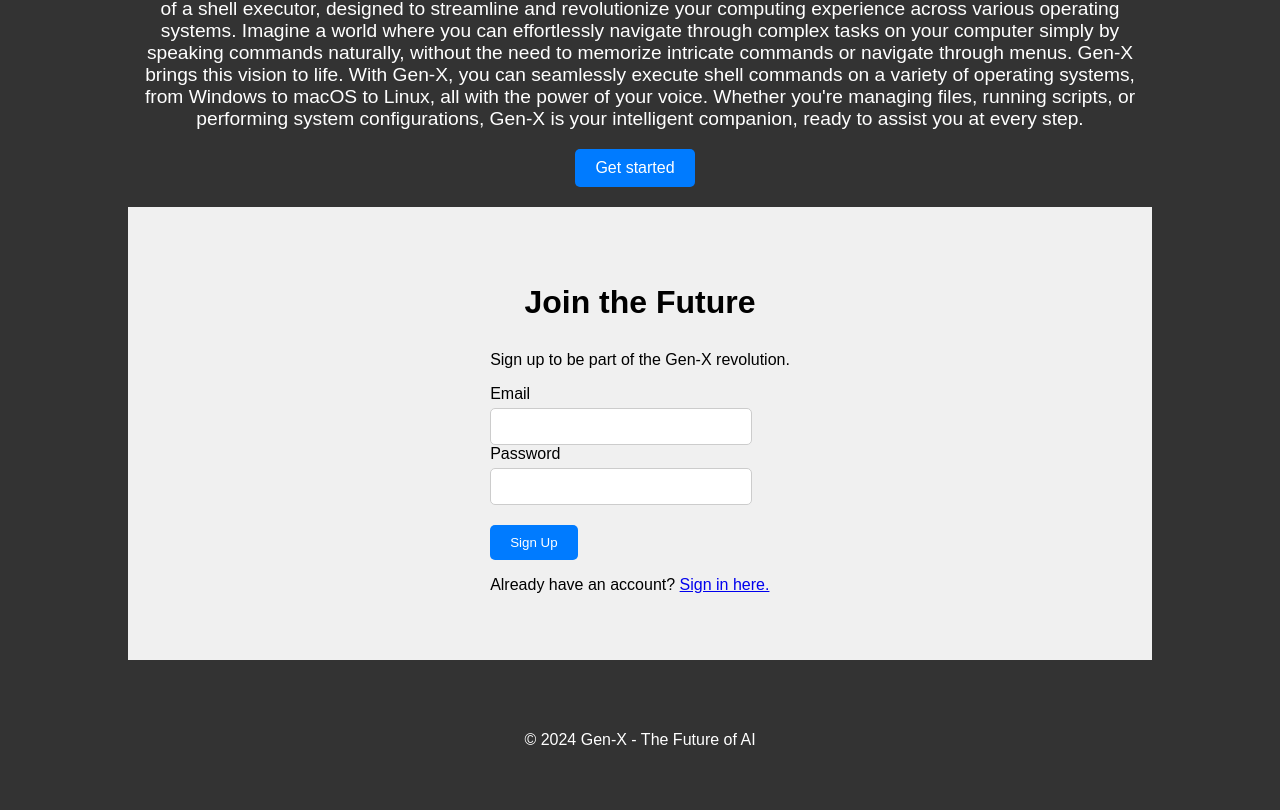
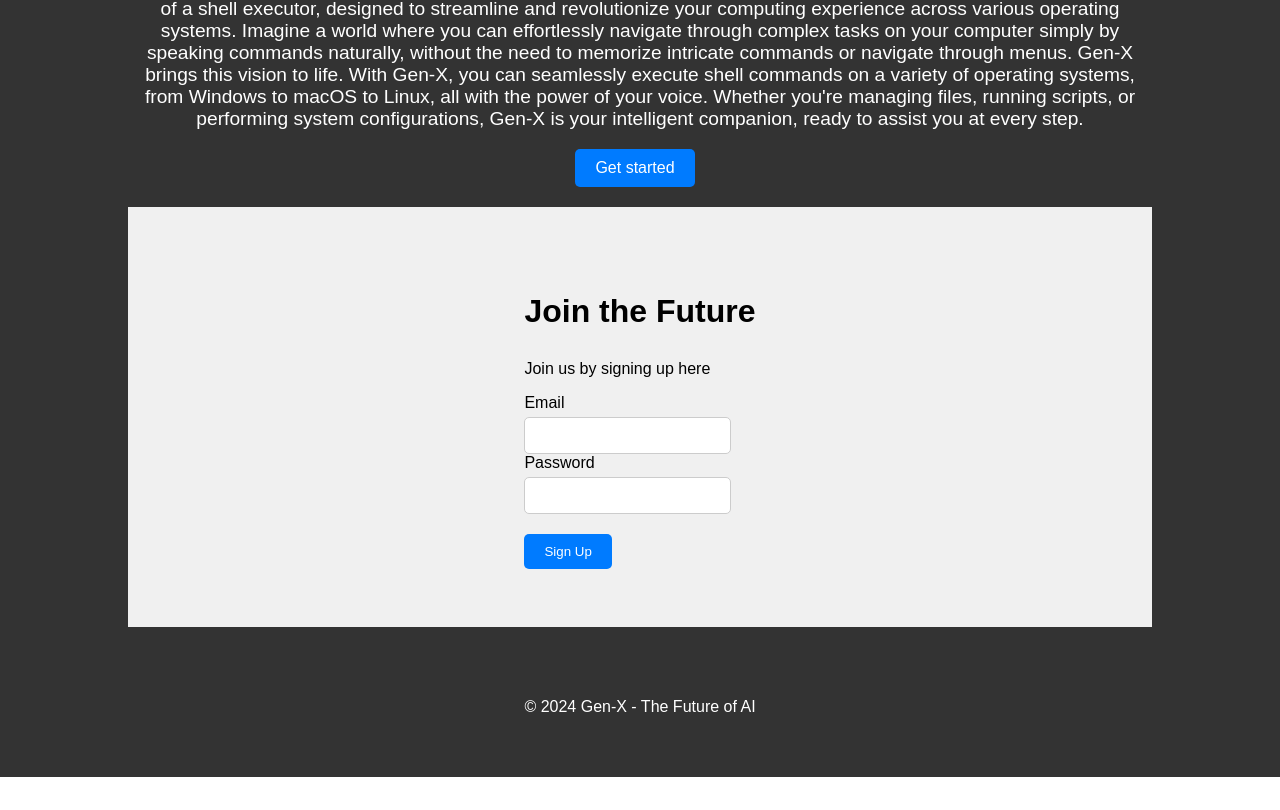
Before and after one commit to Hamza1610/Gen-X-prototype, a React (Create React App) app in the folder client/: page / in a window 1280 px wide. Shown: the part 2563-3373 px from the top of the page. After the commit the page ends 3340 px from the top, so only its background shows below. Built offline with nearby package versions, Linux system fonts and the light colour scheme.

Commit message:
modify fir text header

```diff
--- a/client/src/components/sign_up.js
+++ b/client/src/components/sign_up.js
@@ -5,7 +5,7 @@ const SignUp = () => {
         <section class="signup" id="signup">
           <form class="signup-form">
             <h2>Join the Future</h2>
-            <p>Sign up to be part of the Gen-X revolution.</p>
+            <p>Join us by signing up here</p>
             <form action="#">
               <div class="form-group">
                 <label for="email">Email</label>
@@ -17,7 +17,7 @@ const SignUp = () => {
               </div>
               <button type="submit">Sign Up</button>
             </form>
-            <p>Already have an account? <a href="#signin">Sign in here.</a></p>
+            {/* <p>Already have an account? <a href="#signin">Sign in here.</a></p> */}
           </form>
         </section>
 
```
